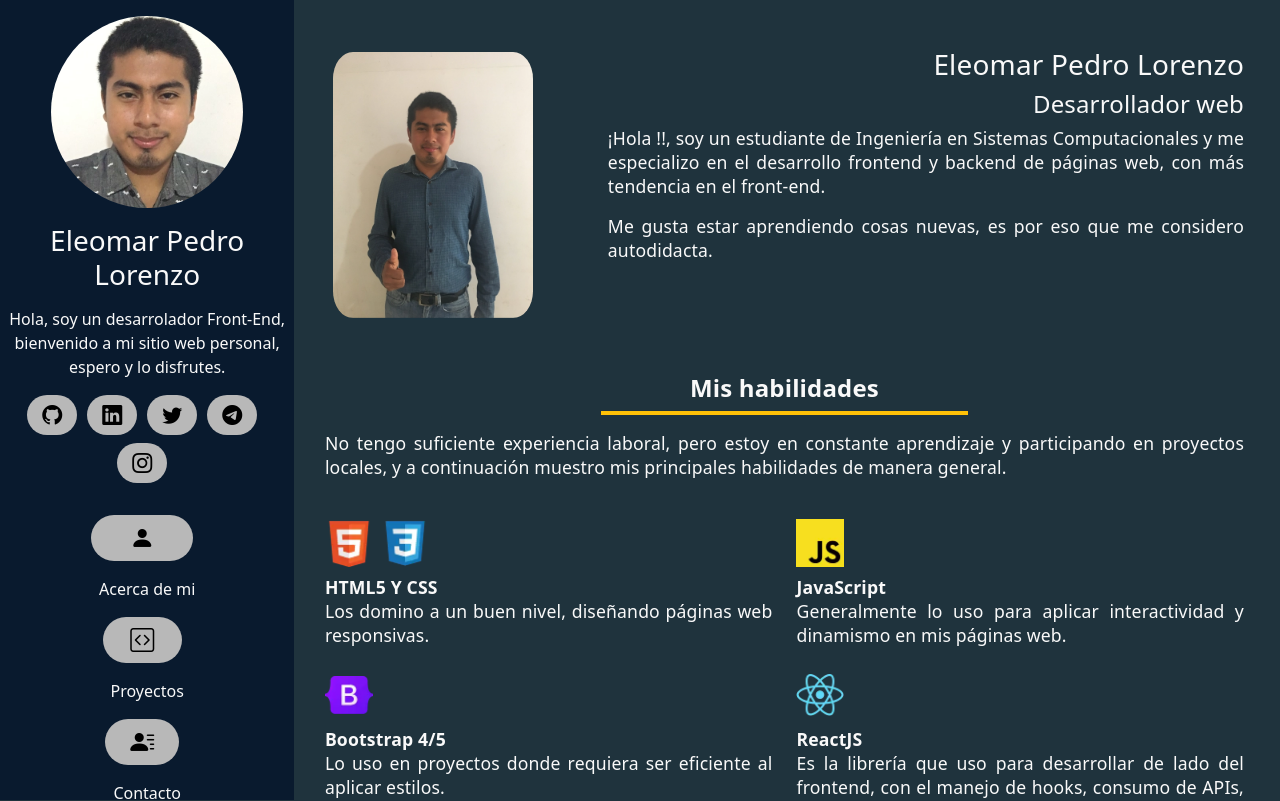
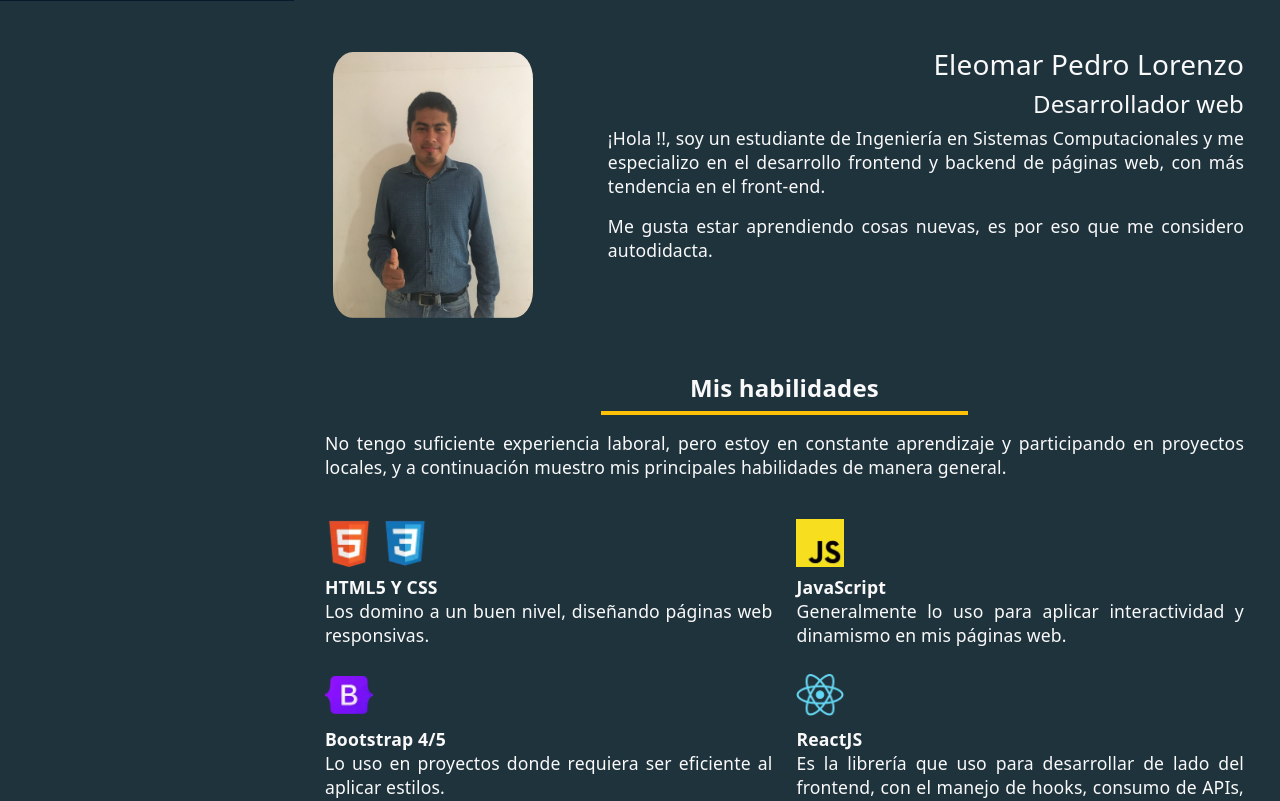
Before and after one commit to EleomarPL/portfolio, a React (Create React App) app: page / in a window 1280 px wide. Shown: the top 801 px of the page. Built offline with nearby package versions, Linux system fonts and the light colour scheme.

Commit message:
added transition for the background color

```diff
--- a/src/styles/header.css
+++ b/src/styles/header.css
@@ -5,6 +5,8 @@
   position: fixed;
   height: 100vh;
   overflow-y: auto;
+
+  transition: all linear 0.3s;
 }
 .container-image-me {
   margin-top: 1rem;
--- a/src/styles/index.css
+++ b/src/styles/index.css
@@ -16,6 +16,8 @@
 
   color: var(--color-light);
   font-weight: var(--fontw-letter);
+
+  transition: all linear 0.3s;
 }
 ::-webkit-scrollbar {
 	background: var(--nav);
```
